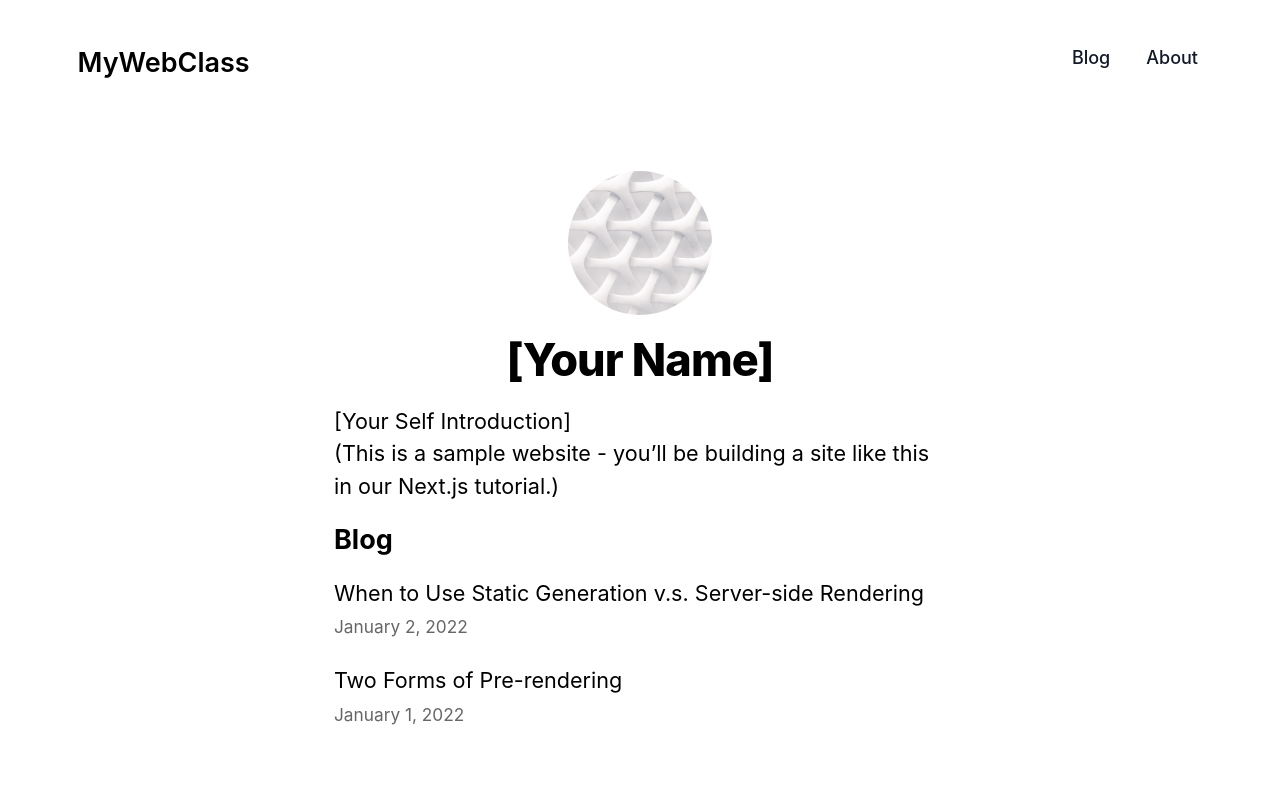
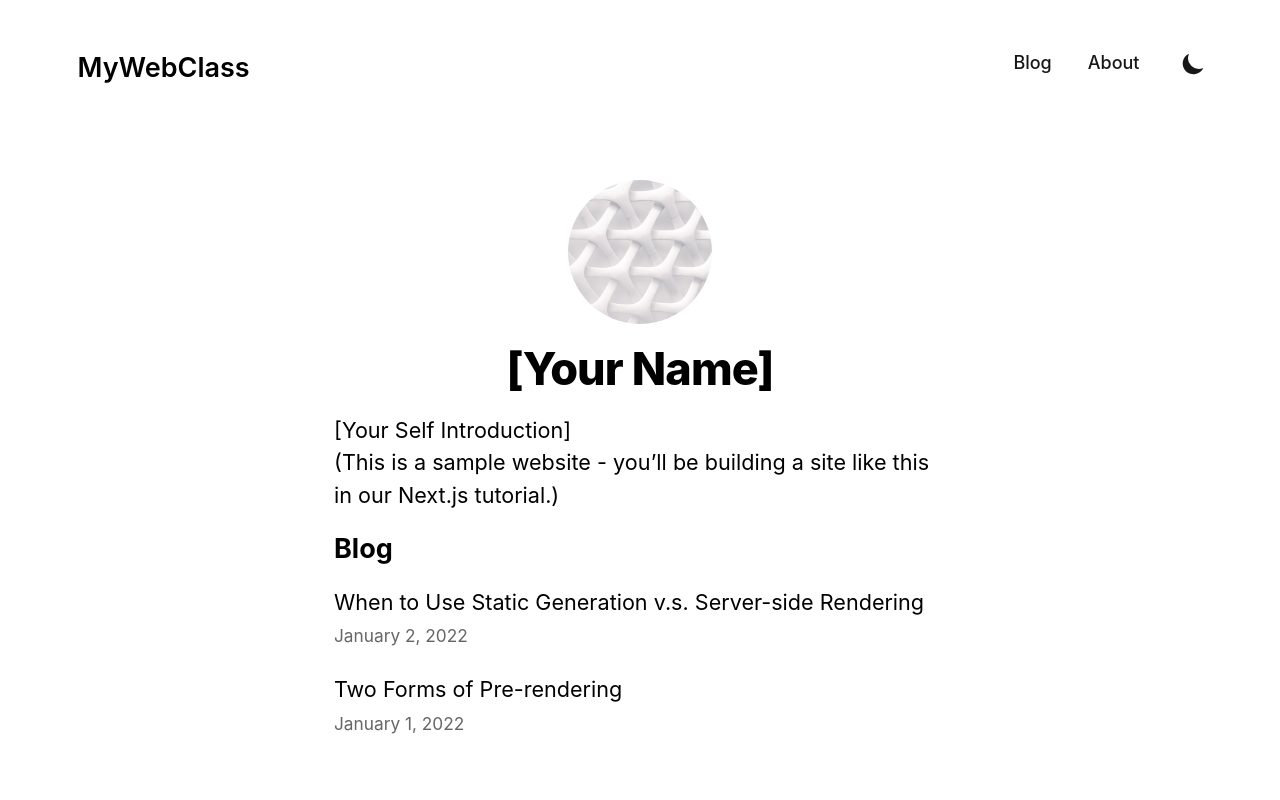
Before and after one commit to NJIT-WIS/project-2-is-219-sea, a Next.js app: page / in a window 1280 px wide. Shown: the top 800 px of the page. Built offline with nearby package versions, Linux system fonts and the light colour scheme.

Commit message:
implemented dark and light mode themes

```diff
--- a/components/Navbar.js
+++ b/components/Navbar.js
@@ -4,7 +4,7 @@
 import Link from "@/components/Link";
 
 import MobileNav from "./MobileNav";
-// import ThemeSwitch from "./ThemeSwitch";
+import ThemeSwitch from "./ThemeSwitch";
 
 const Navbar = () => {
   return (
@@ -42,7 +42,7 @@
             </Link>
           ))}
         </div>
-        {/* <ThemeSwitch /> */}
+        <ThemeSwitch />
         <MobileNav />
       </div>
     </header>
--- /dev/null
+++ b/components/ThemeSwitch.js
@@ -0,0 +1,42 @@
+import { useEffect, useState } from "react";
+import { useTheme } from "next-themes";
+
+const ThemeSwitch = () => {
+  const [mounted, setMounted] = useState(false);
+  const { theme, setTheme, resolvedTheme } = useTheme();
+
+  // When mounted on client, now we can show the UI
+  useEffect(() => setMounted(true), []);
+
+  return (
+    <button
+      aria-label="Toggle Dark Mode"
+      type="button"
+      className="ml-1 mr-1 h-8 w-8 rounded p-1 sm:ml-4"
+      onClick={() =>
+        setTheme(
+          theme === "dark" || resolvedTheme === "dark" ? "light" : "dark"
+        )
+      }
+    >
+      <svg
+        xmlns="http://www.w3.org/2000/svg"
+        viewBox="0 0 20 20"
+        fill="currentColor"
+        className="text-gray-900 dark:text-gray-100"
+      >
+        {mounted && (theme === "dark" || resolvedTheme === "dark") ? (
+          <path
+            fillRule="evenodd"
+            d="M10 2a1 1 0 011 1v1a1 1 0 11-2 0V3a1 1 0 011-1zm4 8a4 4 0 11-8 0 4 4 0 018 0zm-.464 4.95l.707.707a1 1 0 001.414-1.414l-.707-.707a1 1 0 00-1.414 1.414zm2.12-10.607a1 1 0 010 1.414l-.706.707a1 1 0 11-1.414-1.414l.707-.707a1 1 0 011.414 0zM17 11a1 1 0 100-2h-1a1 1 0 100 2h1zm-7 4a1 1 0 011 1v1a1 1 0 11-2 0v-1a1 1 0 011-1zM5.05 6.464A1 1 0 106.465 5.05l-.708-.707a1 1 0 00-1.414 1.414l.707.707zm1.414 8.486l-.707.707a1 1 0 01-1.414-1.414l.707-.707a1 1 0 011.414 1.414zM4 11a1 1 0 100-2H3a1 1 0 000 2h1z"
+            clipRule="evenodd"
+          />
+        ) : (
+          <path d="M17.293 13.293A8 8 0 016.707 2.707a8.001 8.001 0 1010.586 10.586z" />
+        )}
+      </svg>
+    </button>
+  );
+};
+
+export default ThemeSwitch;
--- a/package.json
+++ b/package.json
@@ -24,6 +24,8 @@
   "devDependencies": {
     "@playwright/test": "^1.32.1",
     "@svgr/webpack": "^7.0.0",
+    "@tailwindcss/typography": "^0.5.0",
+    "@tailwindcss/forms": "^0.5.3",
     "autoprefixer": "^10.4.14",
     "babel-plugin-inline-react-svg": "^2.0.2",
     "lighthouse": "^10.1.0",
--- a/tailwind.config.js
+++ b/tailwind.config.js
@@ -1,15 +1,168 @@
-/** @type {import('tailwindcss').Config} */
+const defaultTheme = require("tailwindcss/defaultTheme");
+const colors = require("tailwindcss/colors");
+
 module.exports = {
+  experimental: {
+    optimizeUniversalDefaults: true,
+  },
   content: [
-    "./app/**/*.{js,ts,jsx,tsx,mdx}",
-    "./pages/**/*.{js,ts,jsx,tsx,mdx}",
-    "./components/**/*.{js,ts,jsx,tsx,mdx}",
-
-    // Or if using `src` directory:
-    "./src/**/*.{js,ts,jsx,tsx,mdx}",
+    "./pages/**/*.js",
+    "./components/**/*.js",
+    "./layouts/**/*.js",
+    "./lib/**/*.js",
+    "./data/**/*.mdx",
   ],
+  darkMode: "class",
   theme: {
-    extend: {},
+    extend: {
+      spacing: {
+        "9/16": "56.25%",
+      },
+      lineHeight: {
+        11: "2.75rem",
+        12: "3rem",
+        13: "3.25rem",
+        14: "3.5rem",
+      },
+      fontFamily: {
+        sans: ["InterVariable", ...defaultTheme.fontFamily.sans],
+      },
+      colors: {
+        primary: colors.teal,
+        gray: colors.neutral,
+      },
+      typography: (theme) => ({
+        DEFAULT: {
+          css: {
+            color: theme("colors.gray.700"),
+            a: {
+              color: theme("colors.primary.500"),
+              "&:hover": {
+                color: `${theme("colors.primary.600")} !important`,
+              },
+              code: { color: theme("colors.primary.400") },
+            },
+            h1: {
+              fontWeight: "700",
+              letterSpacing: theme("letterSpacing.tight"),
+              color: theme("colors.gray.900"),
+            },
+            h2: {
+              fontWeight: "700",
+              letterSpacing: theme("letterSpacing.tight"),
+              color: theme("colors.gray.900"),
+            },
+            h3: {
+              fontWeight: "600",
+              color: theme("colors.gray.900"),
+            },
+            "h4,h5,h6": {
+              color: theme("colors.gray.900"),
+            },
+            pre: {
+              backgroundColor: theme("colors.gray.800"),
+            },
+            code: {
+              color: theme("colors.pink.500"),
+              backgroundColor: theme("colors.gray.100"),
+              paddingLeft: "4px",
+              paddingRight: "4px",
+              paddingTop: "2px",
+              paddingBottom: "2px",
+              borderRadius: "0.25rem",
+            },
+            "code::before": {
+              content: "none",
+            },
+            "code::after": {
+              content: "none",
+            },
+            details: {
+              backgroundColor: theme("colors.gray.100"),
+              paddingLeft: "4px",
+              paddingRight: "4px",
+              paddingTop: "2px",
+              paddingBottom: "2px",
+              borderRadius: "0.25rem",
+            },
+            hr: { borderColor: theme("colors.gray.200") },
+            "ol li::marker": {
+              fontWeight: "600",
+              color: theme("colors.gray.500"),
+            },
+            "ul li::marker": {
+              backgroundColor: theme("colors.gray.500"),
+            },
+            strong: { color: theme("colors.gray.600") },
+            blockquote: {
+              color: theme("colors.gray.900"),
+              borderLeftColor: theme("colors.gray.200"),
+            },
+          },
+        },
+        dark: {
+          css: {
+            color: theme("colors.gray.300"),
+            a: {
+              color: theme("colors.primary.500"),
+              "&:hover": {
+                color: `${theme("colors.primary.400")} !important`,
+              },
+              code: { color: theme("colors.primary.400") },
+            },
+            h1: {
+              fontWeight: "700",
+              letterSpacing: theme("letterSpacing.tight"),
+              color: theme("colors.gray.100"),
+            },
+            h2: {
+              fontWeight: "700",
+              letterSpacing: theme("letterSpacing.tight"),
+              color: theme("colors.gray.100"),
+            },
+            h3: {
+              fontWeight: "600",
+              color: theme("colors.gray.100"),
+            },
+            "h4,h5,h6": {
+              color: theme("colors.gray.100"),
+            },
+            pre: {
+              backgroundColor: theme("colors.gray.800"),
+            },
+            code: {
+              backgroundColor: theme("colors.gray.800"),
+            },
+            details: {
+              backgroundColor: theme("colors.gray.800"),
+            },
+            hr: { borderColor: theme("colors.gray.700") },
+            "ol li::marker": {
+              fontWeight: "600",
+              color: theme("colors.gray.400"),
+            },
+            "ul li::marker": {
+              backgroundColor: theme("colors.gray.400"),
+            },
+            strong: { color: theme("colors.gray.100") },
+            thead: {
+              th: {
+                color: theme("colors.gray.100"),
+              },
+            },
+            tbody: {
+              tr: {
+                borderBottomColor: theme("colors.gray.700"),
+              },
+            },
+            blockquote: {
+              color: theme("colors.gray.100"),
+              borderLeftColor: theme("colors.gray.700"),
+            },
+          },
+        },
+      }),
+    },
   },
-  plugins: [],
+  plugins: [require("@tailwindcss/forms"), require("@tailwindcss/typography")],
 };
```
Also changed, not shown: 3 other files (tests, documents, lock files or other folders).
